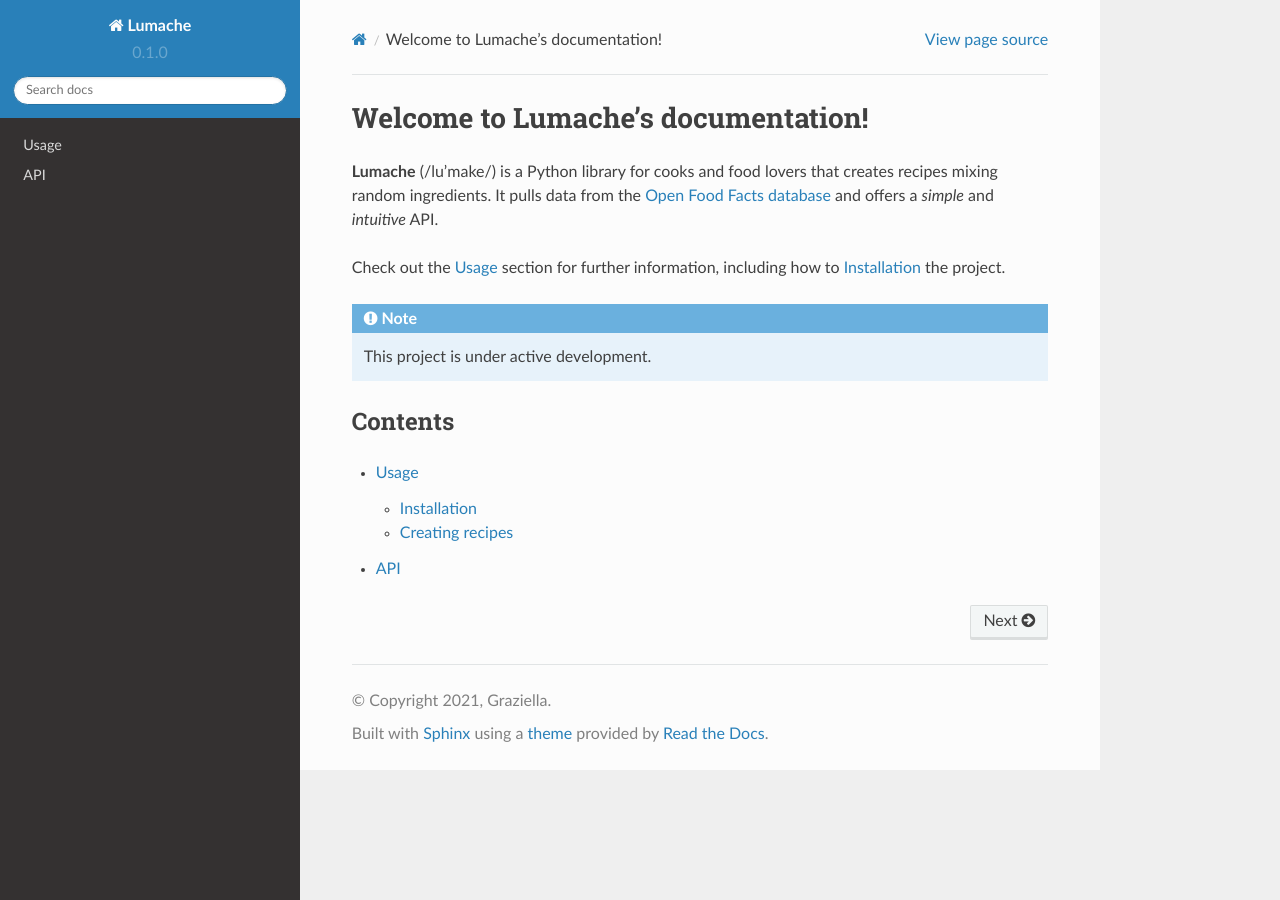
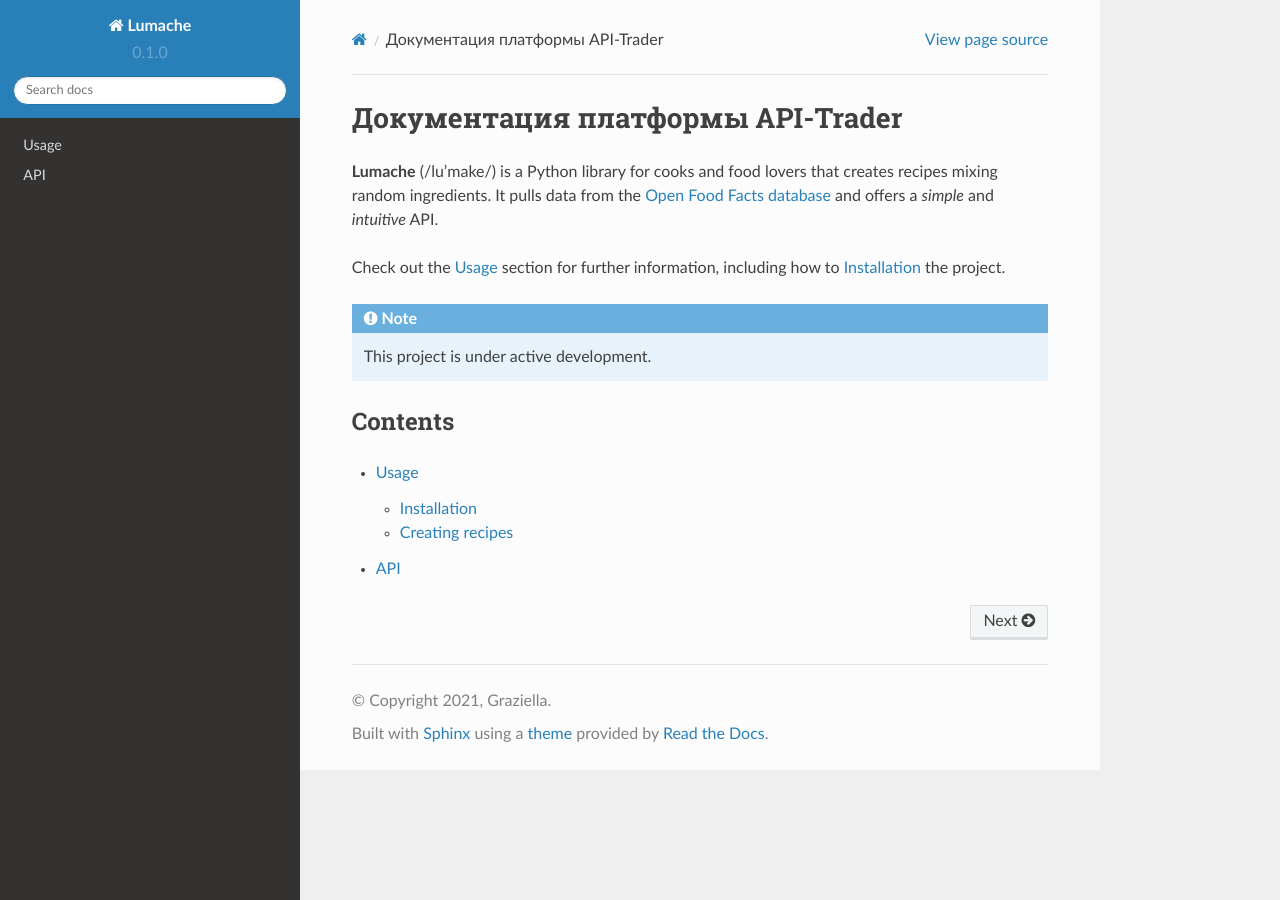
Before and after one commit to Garry0228/API-Trader, a Sphinx documentation site: the page built from docs/source/index.rst, in a window 1280 px wide. Built offline with Sphinx 7.4.7 and the Read the Docs theme 2.0.0, drawn with Linux system fonts in a browser that asks for light colours.

Commit message:
Update index.rst

```diff
--- a/docs/source/index.rst
+++ b/docs/source/index.rst
@@ -1,4 +1,4 @@
-Welcome to Lumache's documentation!
+Документация платформы API-Trader
 ===================================
 
 **Lumache** (/lu'make/) is a Python library for cooks and food lovers
```
